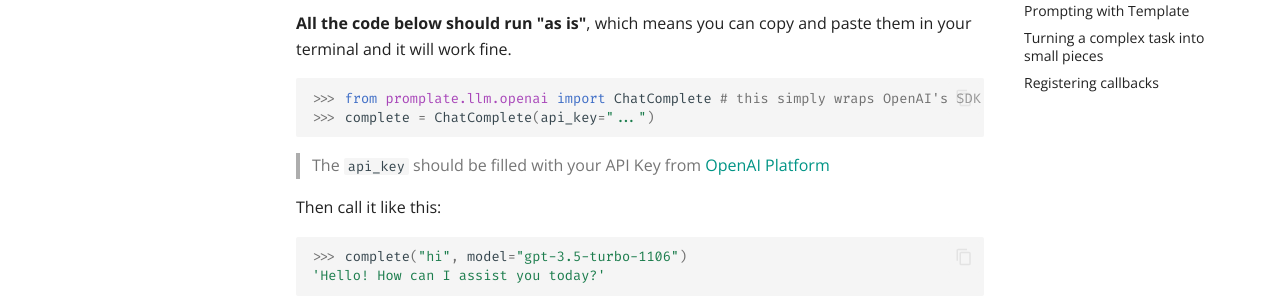
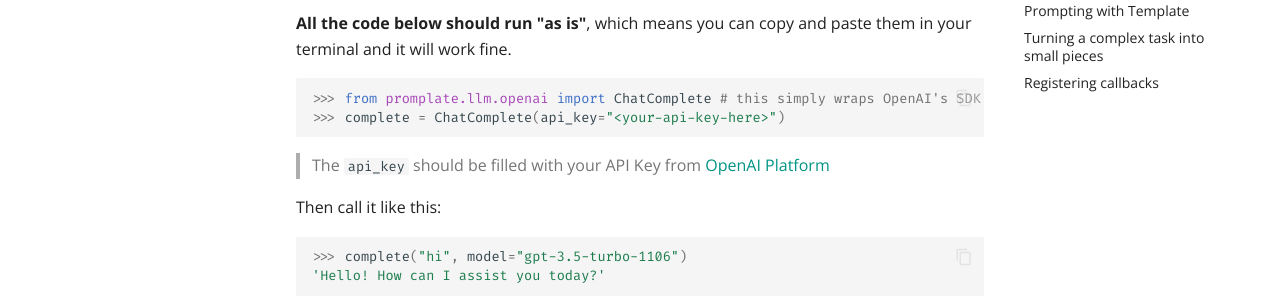
Before and after one commit to promplate/py-docs, an MkDocs documentation site: the page built from docs/quick-start.md, in a window 1280 px wide and 900 px high, scrolled down 325 px. Shown: the part 151-451 px from the top of the window. Built offline with MkDocs 1.6.1 and Material for MkDocs 9.7.7, drawn with Linux system fonts in a browser that asks for light colours; comment, search, counter and statistics services are not loaded; part of the change alters nothing that is shown.

Commit message:
feat: Updated docs/quick-start.md

````diff
--- a/docs/quick-start.md
+++ b/docs/quick-start.md
@@ -22,7 +22,7 @@ First, **Open a python REPL** 💻 (`ipython` or `jupyter` are OK. Just any REPL
 
 ```py
 >>> from promplate.llm.openai import ChatComplete # this simply wraps OpenAI's SDK
->>> complete = ChatComplete(api_key="...")
+>>> complete = ChatComplete(api_key="<your-api-key-here>")
 ```
 
 > The `api_key` should be filled with your API Key from [OpenAI Platform](https://platform.openai.com/account/api-keys)
````
